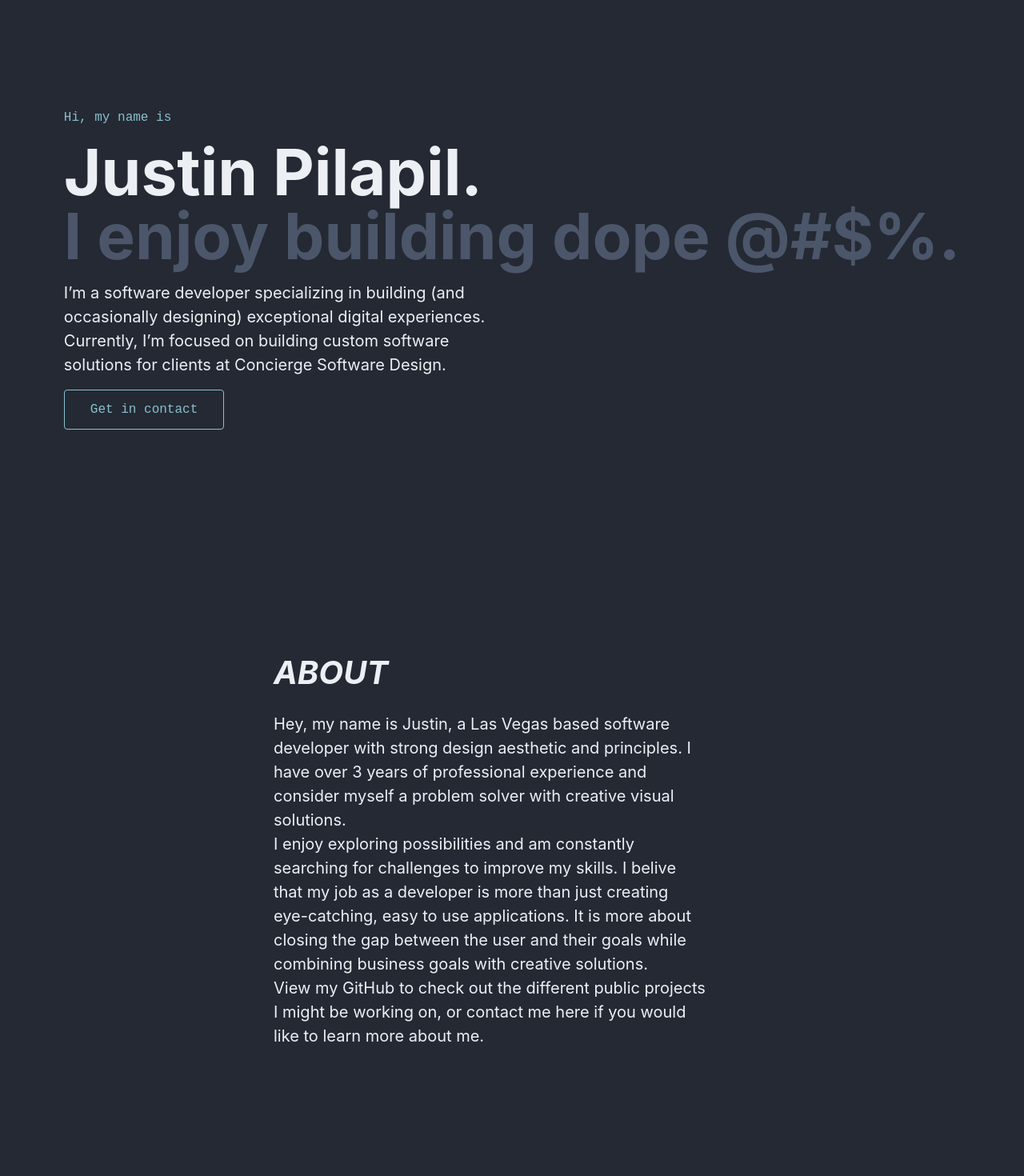
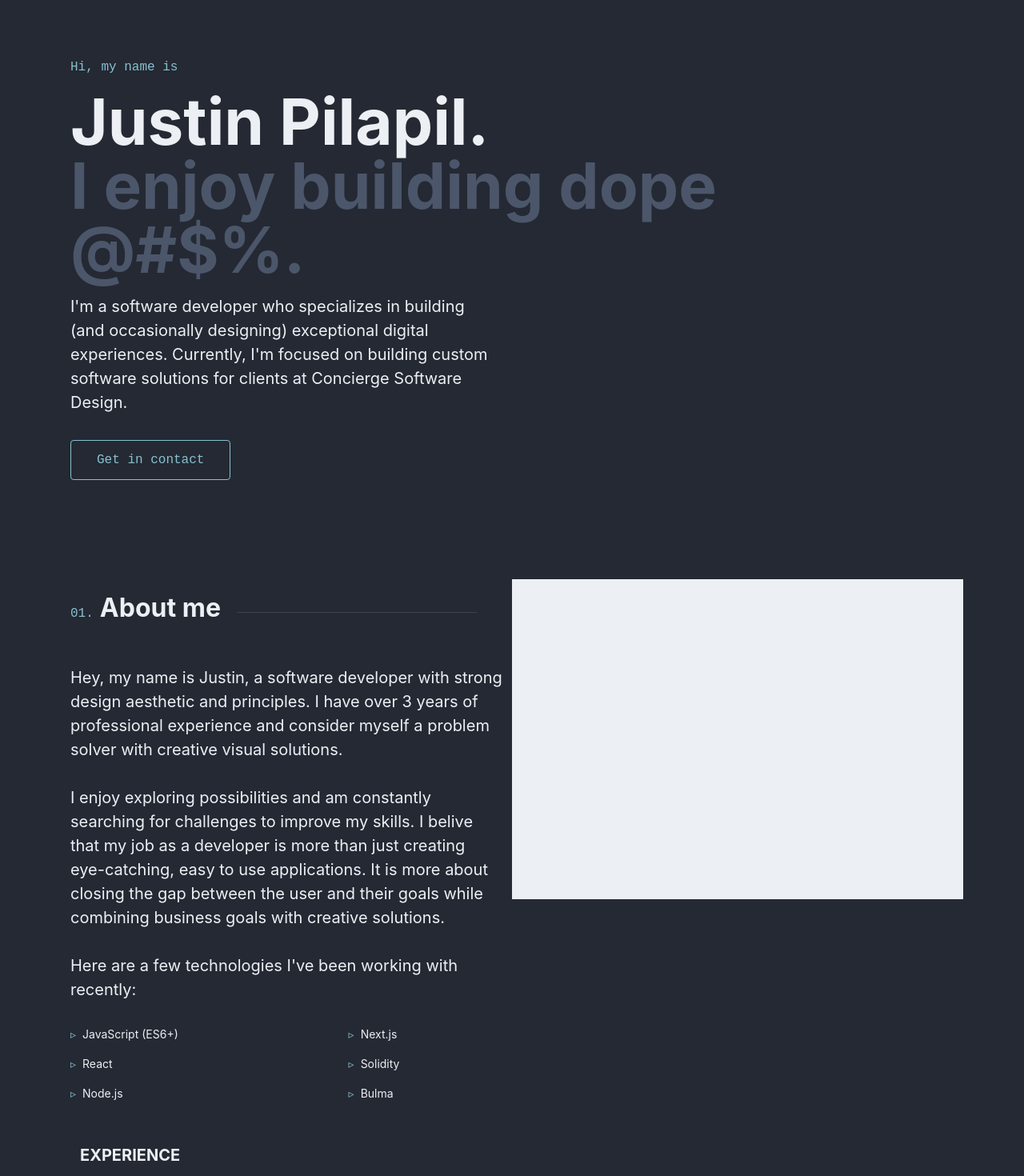
Before and after one commit to jpilapil/portfolio2022, a Next.js app: page / in a window 1280 px wide. Shown: the part 120-1590 px from the top of the page at 80% size. Built offline with nearby package versions, Linux system fonts and the light colour scheme.

Commit message:
update about

```diff
--- a/components/about/About.module.scss
+++ b/components/about/About.module.scss
@@ -1,28 +1,59 @@
 @import "../../styles/colors.scss";
+@import "../../styles/fonts.scss";
 
-// use this to center the main div
-// take into account for the extra space of nav bar up top
-.topSpace {
-   @media only screen and (min-width: 768px) {
-      padding-bottom: 100px;
+.header {
+   font-size: 2rem;
+
+   &::before {
+      color: $ice;
+      font-size: 1rem;
+      font-family: $fontFamilySecondary;
+      counter-increment: section 1;
+      content: "0" counter(section) ".";
+      font-weight: 400;
+      padding-right: .5rem;
+      }
+
+   &::after {
+      content: "";
+      display: inline-block;
+      position: relative;
+      top: -5px;
+      margin-left: 20px;
+      width: 18.75rem;
+      height: 1px;
+      background-color: $dark-grey;
+
+      @media only screen and (max-width: 768px) {
+            width: 6.5rem;
+         }
    }
-
-   // also add padding to left and right side of page
-   padding: 0 1rem;
-
 }
 
-.header {
-   font-size: 2.5rem;
-   font-style: italic;
-   line-height: 0.075;
+.tech {
+   font-size: .875rem; ;
+   &::before {
+      content: "▹";
+      position: inline-flex;
+      left: 0 px;
+      margin-right: .5rem;
+      color: $ice;
+   }
 }
 
-// .date {
-//    color: $green;
-// }
+
 
 .company {
    font-weight: bold;
    color: $green;
 }
+
+.temp {
+   height: 400px;
+   background-color: $white;
+
+   @media only screen and (max-width: 768px) {
+      width: 80%;
+      height: 1400px;
+   }
+}
--- a/components/about/index.jsx
+++ b/components/about/index.jsx
@@ -2,14 +2,14 @@ import styles from "./About.module.scss";
 
 const Bio = () => {
   return (
-    <div className="column is-half is-offset-one-half has-text-left">
-      <h1 className={styles.header}>ABOUT</h1>
+    <div className="column has-text-left">
+      <h1 className={styles.header}>About me</h1>
       <p className="mt-6">
-        Hey, my name is Justin, a Las Vegas based software developer with strong
-        design aesthetic and principles. I have over 3 years of professional
-        experience and consider myself a problem solver with creative visual
-        solutions.
+        Hey, my name is Justin, a software developer with strong design
+        aesthetic and principles. I have over 3 years of professional experience
+        and consider myself a problem solver with creative visual solutions.
       </p>
+      <br />
       <p>
         I enjoy exploring possibilities and am constantly searching for
         challenges to improve my skills. I belive that my job as a developer is
@@ -17,20 +17,38 @@ const Bio = () => {
         more about closing the gap between the user and their goals while
         combining business goals with creative solutions.
       </p>
-      <p>
-        View my GitHub to check out the different public projects I might be
-        working on, or contact me here if you would like to learn more about me.
-      </p>
+      <br />
+      <p>Here are a few technologies I've been working with recently:</p>
+      <br />
+      <table className="table is-fullwidth">
+        <tbody>
+          <tr>
+            <td className={styles.tech}>JavaScript (ES6+)</td>
+            <td className={styles.tech}>Next.js</td>
+          </tr>
+          <tr>
+            <td className={styles.tech}>React</td>
+            <td className={styles.tech}>Solidity</td>
+          </tr>
+          <tr>
+            <td className={styles.tech}>Node.js</td>
+            <td className={styles.tech}>Bulma</td>
+          </tr>
+        </tbody>
+      </table>
     </div>
   );
 };
+
+const Mugshot = () => {
+  return <div className={`${styles.temp} column has-text-right`}></div>;
+};
+
 export default function About() {
   return (
-    <div
-      id="about"
-      className={`${styles.topSpace} hero is-fullheight columns is-justify-content-center is-align-items-center`}
-    >
+    <section id="about" className="columns">
       <Bio />
-    </div>
+      <Mugshot />
+    </section>
   );
 }
--- a/components/hero/Hero.module.scss
+++ b/components/hero/Hero.module.scss
@@ -21,6 +21,10 @@
    }
 }
 
+.bio {
+   margin: 1rem 0;
+}
+
 .heroButton {
    font-family: $fontFamilySecondary;
    margin-top: 1rem;
@@ -39,7 +43,3 @@
       color: $ice;
    }
 }
-
-.bio {
-   margin-top: 1rem;
-}
--- a/components/hero/index.jsx
+++ b/components/hero/index.jsx
@@ -2,16 +2,19 @@ import styles from "./Hero.module.scss";
 
 export default function Hero() {
   return (
-    <section id="main" className="hero is-fullheight is-justify-content-center">
-      <div className="m-auto">
+    <section
+      id="main"
+      className="hero is-fullheight is-justify-content-center is-align-items-center"
+    >
+      <div className="">
         <p className={styles.accent}>Hi, my name is</p>
         <h1 className={styles.largeHeader}>Justin Pilapil.</h1>
         <h1 className={styles.largeHeader}>I enjoy building dope @#$%.</h1>
         <p className={styles.bio}>
-          I’m a software developer specializing in building (and occasionally
-          designing) exceptional digital experiences. Currently, I’m focused on
-          building custom software solutions for clients at Concierge Software
-          Design.
+          I&apos;m a software developer who specializes in building (and
+          occasionally designing) exceptional digital experiences. Currently,
+          I&apos;m focused on building custom software solutions for clients at
+          Concierge Software Design.
         </p>
         <button className={`${styles.heroButton} button`}>
           Get in contact
--- a/components/projects/Projects.module.scss
+++ b/components/projects/Projects.module.scss
@@ -58,7 +58,7 @@
 #temp {
    min-width: 100%;
    height: 400px;
-   background-color: $secondary;
+   background-color: $white;
 
    @media only screen and (max-width: 768px) {
       width: 80%;
--- a/pages/index.js
+++ b/pages/index.js
@@ -6,7 +6,7 @@ import Jobs from "../components/jobs";
 
 const IndexPage = () => {
   return (
-    <div className="px-4">
+    <div className="container is-max-widescreen px-5">
       <Hero />
       <About />
       <Jobs />
--- a/styles/_colors.scss
+++ b/styles/_colors.scss
@@ -3,6 +3,7 @@
 $background: #242933;
 $black: #141414;
 $grey: #4C566A;
+$dark-grey: #3B4252;
 $light-blue: #ABB9CF;
 $ice: #88C0D0;
 $white: #ECEFF4;
--- a/styles/_custom_bulma.scss
+++ b/styles/_custom_bulma.scss
@@ -9,6 +9,9 @@ $secondary: $grey;
 
 // Typography
 $text: $black;
+
+// Tables
+$table-color: $white;
 
 // Box
 // $box-background-color: hsla(0, 0%, 8%, 0.721);
```
Also changed, not shown: pages/app.scss (line endings or trailing spaces).
